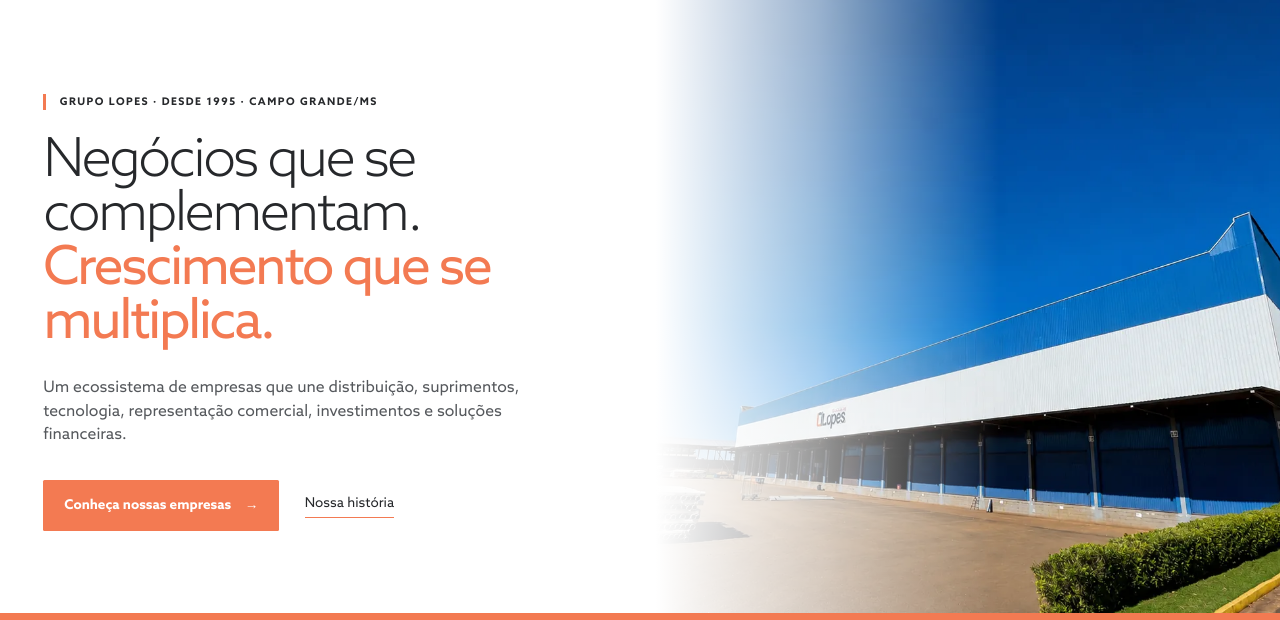
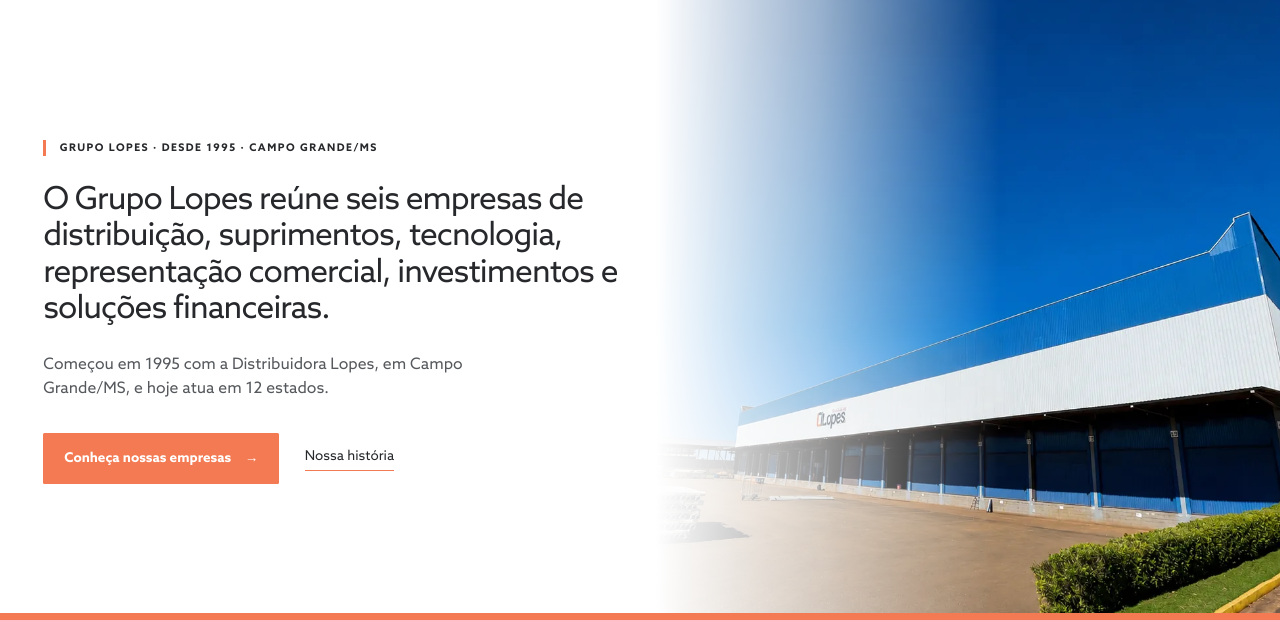
Before and after one commit to renatoduartemkt-crypto/Site-Grupo-Lopes-, a plain HTML site: page index.html in a window 1280 px wide. Shown: the part 94-714 px from the top of the page. Drawn offline with Linux system fonts and the light colour scheme.

Commit message:
Troca o slogan da primeira tela por um resumo direto do Grupo
O título passa a dizer o que é o Grupo Lopes (seis empresas e suas
áreas) e o texto de apoio informa a origem em 1995 e a atuação em 12
estados. Fonte do título reduzida para o texto mais longo.

Co-Authored-By: Claude Opus 5.5 <noreply@anthropic.com>

```diff
--- a/index.html
+++ b/index.html
@@ -25,8 +25,8 @@
       <div class="hg-media"><img src="assets/hero-lopes-cd-2026.webp" alt="Centro de distribuição da Distribuidora Lopes, empresa que deu origem ao Grupo Lopes" fetchpriority="high"></div>
       <div class="hg-content">
         <span class="hg-eyebrow">GRUPO LOPES · DESDE 1995 · CAMPO GRANDE/MS</span>
-        <h1>Negócios que se complementam. <span>Crescimento que se multiplica.</span></h1>
-        <p class="hg-lead">Um ecossistema de empresas que une distribuição, suprimentos, tecnologia, representação comercial, investimentos e soluções financeiras.</p>
+        <h1>O Grupo Lopes reúne seis empresas de distribuição, suprimentos, tecnologia, representação comercial, investimentos e soluções financeiras.</h1>
+        <p class="hg-lead">Começou em 1995 com a Distribuidora Lopes, em Campo Grande/MS, e hoje atua em 12 estados.</p>
         <div class="hg-actions"><a class="hg-btn" href="#marcas">Conheça nossas empresas <span aria-hidden="true">→</span></a><a class="hg-link" href="#historia">Nossa história</a></div>
       </div>
       <div class="hg-bar">
--- a/styles.css
+++ b/styles.css
@@ -378,3 +378,6 @@ html{scroll-padding-top:var(--header-height,108px)}
 .hg-eyebrow{border-left-color:#f37a52}
 .hg-link{border-bottom-color:#f37a52}
 .hg-link:hover{color:#f37a52}
+/* Primeira tela: resumo direto no lugar do slogan. */
+.hg h1{font-size:clamp(36px,3.3vw,58px);line-height:1.15;font-weight:400;letter-spacing:-.03em;max-width:900px}
+@media(max-width:700px){.hg h1{font-size:clamp(28px,7.5vw,40px)}}
```
